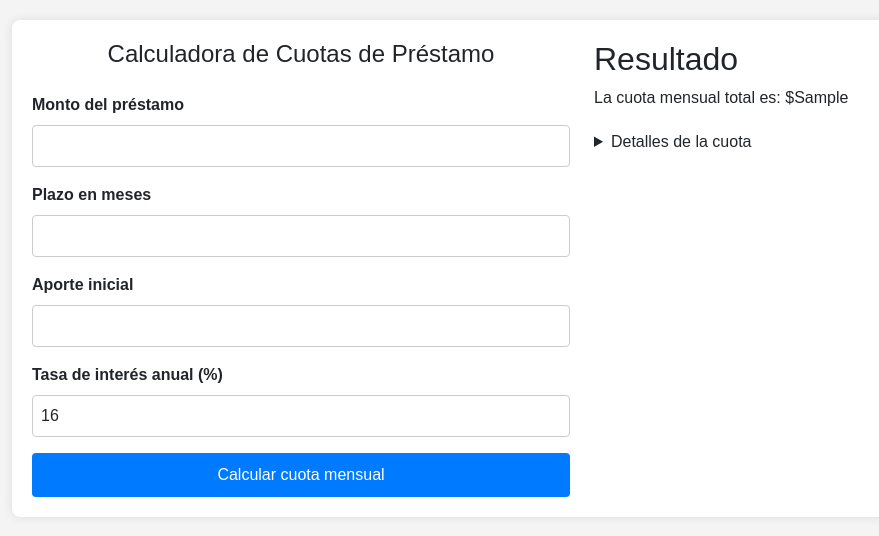
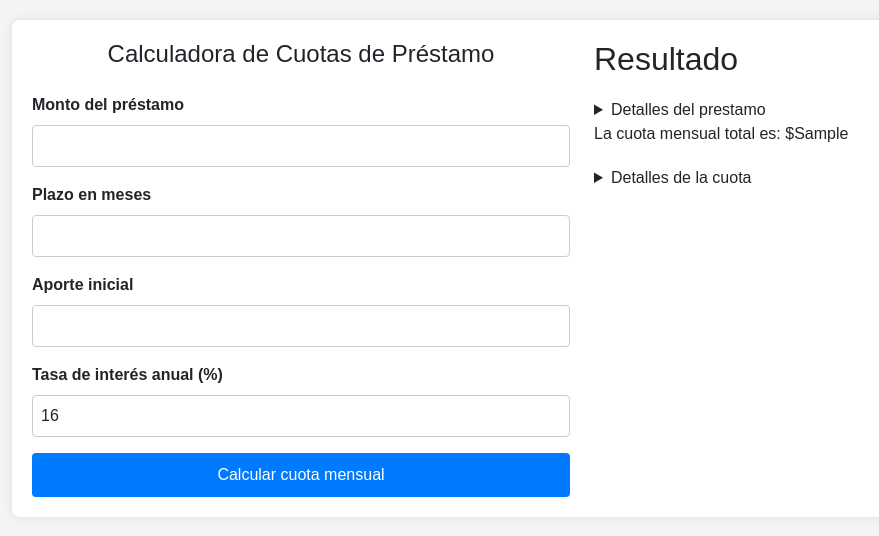
Before and after one commit to ecusi16/Public_CalculadoraCuotas, a Flask app: template templates/index.html in a window 1280 px wide. Shown: the top 536 px of the page, without its empty margins (58-937 px from the left). Run offline with Flask 3, Linux system fonts and the light colour scheme; the template is opened without the code that fills it: most values are stand-ins (such as "Sample title", 1, 10 or a date in 2020).

Commit message:
Agregar resumen del prestamo

```diff
--- a/templates/index.html
+++ b/templates/index.html
@@ -87,6 +87,13 @@
             <div class="col-md-6"> <!-- result-container">-->
                 {% if cuota_mensual is not none %}
                     <h2>Resultado</h2>
+                    <details>
+                        <summary>Detalles del prestamo</summary>
+                        <p>Monto del préstamo: ${{ monto }}</p>
+                        <p>Plazo en meses: ${{ plazo }}</p>
+                        <p>Aporte inicial: ${{ aporte_inicial }}</p>
+                        <p>Tasa de interés anual (%): ${{ tasa_interes }}</p>
+                    </details>
                     <p>La cuota mensual total es: ${{ cuota_mensual }}</p>
                     <details>
                         <summary>Detalles de la cuota</summary>
@@ -94,6 +101,8 @@
                         <p>Costo Adm.: ${{ detalles['Costo Adm.'] }}</p>
                         <p>Cuota Balon: ${{ detalles['Cuota Balon'] }}</p>
                     </details>
+
+
                 {% endif %}
             </div>
         </div>
```
